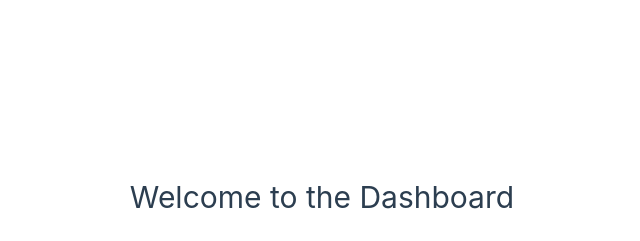
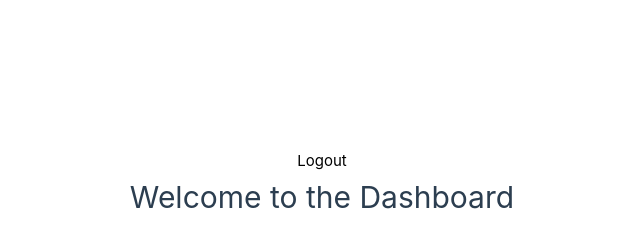
Before and after one commit to seilahAlbino/memory-game, a Vue app: page /dashboard in a window 1280 px wide. Shown: the top 241 px of the page, without its empty margins (318-958 px from the left). Built offline with nearby package versions, Linux system fonts and the light colour scheme; no server answers; the database is empty.

Commit message:
Update Dashboard.vue

```diff
--- a/src/views/Dashboard.vue
+++ b/src/views/Dashboard.vue
@@ -312,4 +312,8 @@ button:hover {
 .modal-actions button:last-child:hover {
   background-color: #aaa;
 }
+
+#logout_button {
+    color: black;
+}
 </style>
```
